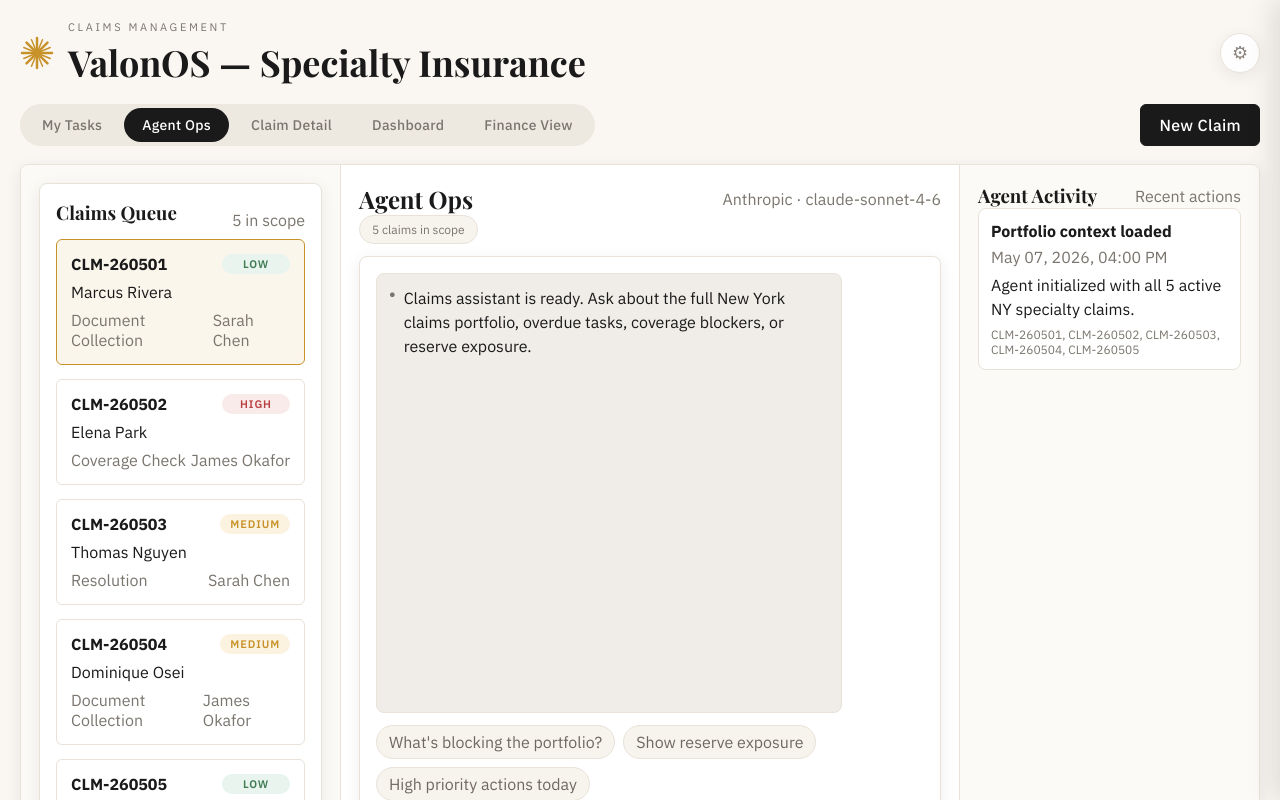
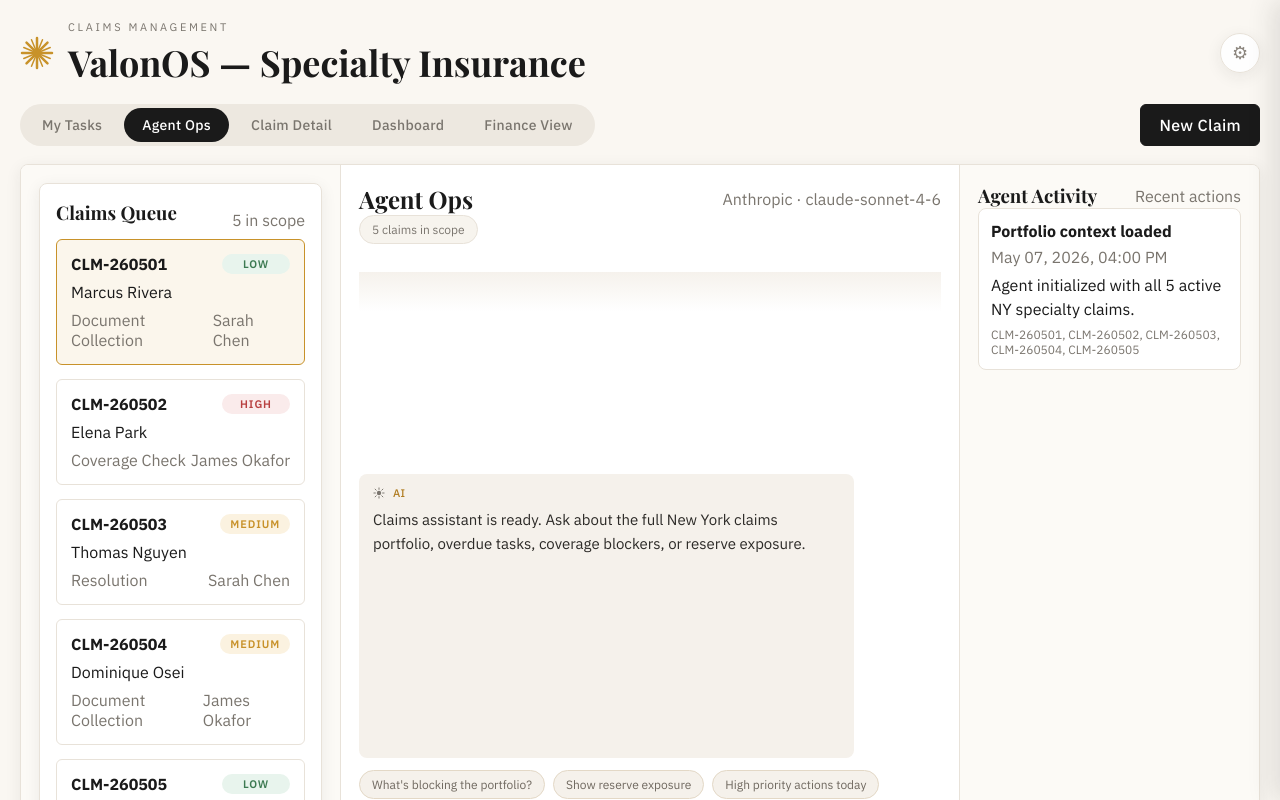
Before and after one commit to roycclu/valon-insurance, a React (Vite) app: page / in a window 1280 px wide. Both pictures are taken after a click on the button "Agent Ops". Shown: the top 800 px of the page. Built offline with nearby package versions, Linux system fonts and the light colour scheme.

Commit message:
Latest fix

```diff
--- a/src/App.jsx
+++ b/src/App.jsx
@@ -31,6 +31,34 @@ const AGENT_PROMPTS = [
   "High priority actions today",
 ];
 
+// Safely extract a display string from a message content value.
+// Handles plain strings, Claude content-block arrays [{type:"text",text:"..."}],
+// and any other unexpected value that might end up in localStorage.
+function safeText(content) {
+  if (typeof content === "string") return content;
+  if (Array.isArray(content)) {
+    return content
+      .filter((block) => block?.type === "text")
+      .map((block) => block?.text ?? "")
+      .join("\n");
+  }
+  return "";
+}
+
+function SunburstIcon() {
+  return (
+    <svg className="agent-avatar-icon" viewBox="0 0 12 12" aria-hidden="true">
+      <circle cx="6" cy="6" r="2.2" fill="currentColor" />
+      <path
+        d="M6 0.9v1.5M6 9.6v1.5M0.9 6h1.5M9.6 6h1.5M2.1 2.1l1.1 1.1M8.8 8.8l1.1 1.1M9.9 2.1L8.8 3.2M3.2 8.8L2.1 9.9"
+        stroke="currentColor"
+        strokeWidth="0.95"
+        strokeLinecap="round"
+      />
+    </svg>
+  );
+}
+
 function App() {
   const [claims, setClaims] = useState([]);
   const [hydrated, setHydrated] = useState(false);
@@ -58,7 +86,10 @@ function App() {
     const nextClaims = storedClaims ? JSON.parse(storedClaims) : SAMPLE_CLAIMS;
     const nextTasks = storedTasks ? JSON.parse(storedTasks) : {};
     const nextChat = storedChat
-      ? JSON.parse(storedChat)
+      ? JSON.parse(storedChat).map((msg) => ({
+          ...msg,
+          content: safeText(msg.content),
+        }))
       : [
           {
             role: "assistant",
@@ -752,14 +783,35 @@ function App() {
                     <div className="agent-chat-history">
                       {chatMessages.map((message, index) => (
                         <div className={`chat-bubble ${message.role}`} key={`${message.role}-${index}`}>
-                          <p>
-                            {message.role === "assistant" ? <span className="agent-dot" aria-hidden="true">●</span> : null}
-                            {message.content}
-                          </p>
+                          <div className="chat-message-meta">
+                            {message.role === "assistant" ? (
+                              <>
+                                <span className="chat-avatar agent-avatar">
+                                  <SunburstIcon />
+                                </span>
+                                <strong className="chat-meta-label">AI</strong>
+                              </>
+                            ) : (
+                              <>
+                                <span className="chat-avatar user-avatar" />
+                                <strong className="chat-meta-label">You</strong>
+                              </>
+                            )}
+                          </div>
+                          <p>{safeText(message.content)}</p>
                           {message.meta ? <span>{message.meta}</span> : null}
                         </div>
                       ))}
-                      {chatLoading ? <div className="typing-indicator">{providerLabel(llmProvider)} is reviewing the full claims portfolio...</div> : null}
+                      {chatLoading ? (
+                        <div className="typing-indicator">
+                          <div className="typing-dots" aria-hidden="true">
+                            <span />
+                            <span />
+                            <span />
+                          </div>
+                          <span>AI is thinking...</span>
+                        </div>
+                      ) : null}
                     </div>
                     {chatError ? <div className="chat-error">{chatError}</div> : null}
                     <div className="prompt-pill-row">
@@ -774,13 +826,22 @@ function App() {
                         ref={chatInputRef}
                         className="chat-inline-input"
                         rows={1}
-                        placeholder="Ask about blockers, exposure, or next actions."
+                        placeholder="Ask about blockers, exposure, or next actions..."
                         value={chatDraft}
                         onChange={handleChatInputChange}
                         onKeyDown={handleChatKeyDown}
                       />
-                      <button className="chat-send-button" type="submit">
-                        →
+                      <button aria-label="Send message" className="chat-send-button" type="submit">
+                        <svg viewBox="0 0 16 16" aria-hidden="true">
+                          <path
+                            d="M3 8h8.2M8.4 3.4 13 8l-4.6 4.6"
+                            fill="none"
+                            stroke="currentColor"
+                            strokeWidth="1.6"
+                            strokeLinecap="round"
+                            strokeLinejoin="round"
+                          />
+                        </svg>
                       </button>
                     </form>
                   </div>
@@ -797,7 +858,7 @@ function App() {
                         <strong>{item.title}</strong>
                         <span>{formatDateTime(item.timestamp)}</span>
                         <p>{item.detail}</p>
-                        <small>{item.claims.join(", ")}</small>
+                        <small>{(item.claims ?? []).map((c) => typeof c === "string" ? c : (c?.claimId ?? "")).join(", ")}</small>
                       </div>
                     ))}
                   </div>
@@ -842,19 +903,41 @@ function App() {
               <div className="chat-messages">
                 {chatMessages.map((message, index) => (
                   <div className={`chat-bubble ${message.role}`} key={`${message.role}-${index}`}>
-                    <p>
-                      {message.role === "assistant" ? <span className="agent-dot" aria-hidden="true">●</span> : null}
-                      {message.content}
-                    </p>
+                    <div className="chat-message-meta">
+                      {message.role === "assistant" ? (
+                        <>
+                          <span className="chat-avatar agent-avatar">
+                            <SunburstIcon />
+                          </span>
+                          <strong className="chat-meta-label">AI</strong>
+                        </>
+                      ) : (
+                        <>
+                          <span className="chat-avatar user-avatar" />
+                          <strong className="chat-meta-label">You</strong>
+                        </>
+                      )}
+                    </div>
+                    <p>{safeText(message.content)}</p>
                     {message.meta ? <span>{message.meta}</span> : null}
                   </div>
                 ))}
-                {chatLoading ? <div className="typing-indicator">{providerLabel(llmProvider)} is reviewing claims context...</div> : null}
+                {chatLoading ? (
+                  <div className="typing-indicator">
+                    <div className="typing-dots" aria-hidden="true">
+                      <span />
+                      <span />
+                      <span />
+                    </div>
+                    <span>AI is thinking...</span>
+                  </div>
+                ) : null}
               </div>
               {chatError ? <div className="chat-error">{chatError}</div> : null}
               <form className="chat-form" onSubmit={sendChat}>
                 <textarea
-                  placeholder="Ask about overdue claims, missing documents, priorities, or stage timing."
+                  onKeyDown={handleChatKeyDown}
+                  placeholder="Ask about blockers, exposure, or next actions..."
                   value={chatDraft}
                   onChange={(event) => setChatDraft(event.target.value)}
                 />
--- a/src/styles.css
+++ b/src/styles.css
@@ -14,6 +14,30 @@
   --yellow: #C8922A;
   --red: #B84040;
   --shadow: 0 4px 16px rgba(44, 42, 39, 0.08);
+}
+
+@keyframes chatFadeIn {
+  from {
+    opacity: 0;
+    transform: translateY(8px);
+  }
+  to {
+    opacity: 1;
+    transform: translateY(0);
+  }
+}
+
+@keyframes typingPulse {
+  0%,
+  80%,
+  100% {
+    opacity: 0.35;
+    transform: scale(0.9);
+  }
+  40% {
+    opacity: 1;
+    transform: scale(1);
+  }
 }
 
 * {
@@ -763,50 +787,110 @@ h4 {
 }
 
 .chat-bubble {
-  border: 1px solid var(--line);
-  padding: 12px;
-  background: #ffffff;
+  padding: 12px 14px;
   border-radius: 8px;
   max-width: 85%;
   justify-self: start;
+  animation: chatFadeIn 200ms ease;
 }
 
 .chat-bubble.assistant {
-  background: #F0EDE8;
-  border-color: #E8E2D9;
+  background: #F5F1EB;
+  border: none;
 }
 
 .chat-bubble.user {
   background: #ffffff;
   color: #1A1A1A;
-  border-color: var(--line);
+  border: 1px solid #E8E3DC;
   justify-self: end;
 }
 
 .chat-bubble p {
-  display: flex;
-  align-items: flex-start;
-  gap: 8px;
+  margin: 0;
+  color: #2C2A27;
+  font-size: 15px;
+  line-height: 1.6;
 }
 
-.agent-dot {
+.chat-message-meta {
+  display: flex;
+  align-items: center;
+  gap: 8px;
+  margin-bottom: 8px;
+}
+
+.chat-avatar {
+  display: inline-flex;
+  align-items: center;
+  justify-content: center;
+  width: 12px;
+  height: 12px;
+  flex-shrink: 0;
+}
+
+.agent-avatar {
   color: var(--amber);
+}
+
+.agent-avatar-icon {
+  width: 12px;
+  height: 12px;
+}
+
+.user-avatar {
+  border-radius: 50%;
+  background: #B8B1A8;
+}
+
+.chat-meta-label {
+  color: #B07C20;
   font-size: 11px;
-  line-height: 1.6;
-  flex-shrink: 0;
+  font-weight: 500;
+  letter-spacing: 0.02em;
 }
 
 .typing-indicator,
 .chat-error {
-  border: 1px solid var(--line);
-  padding: 10px 12px;
   border-radius: 6px;
 }
 
+.typing-indicator {
+  display: inline-flex;
+  align-items: center;
+  gap: 10px;
+  padding: 4px 2px;
+  color: var(--text-dim);
+  font-size: 12px;
+}
+
+.typing-dots {
+  display: inline-flex;
+  gap: 4px;
+}
+
+.typing-dots span {
+  width: 6px;
+  height: 6px;
+  border-radius: 50%;
+  background: var(--amber);
+  animation: typingPulse 1s infinite ease-in-out;
+}
+
+.typing-dots span:nth-child(2) {
+  animation-delay: 0.16s;
+}
+
+.typing-dots span:nth-child(3) {
+  animation-delay: 0.32s;
+}
+
 .chat-error {
+  border: 1px solid var(--line);
   color: var(--red);
   background: #FDF5F5;
   margin-bottom: 12px;
+  padding: 10px 12px;
 }
 
 .chat-form {
@@ -872,11 +956,9 @@ h4 {
 }
 
 .agent-chat-panel {
-  border: 1px solid var(--line);
-  background: #ffffff;
+  background: transparent;
   border-radius: 8px;
-  box-shadow: var(--shadow);
-  padding: 16px;
+  padding: 0;
   display: grid;
   grid-template-rows: minmax(0, 1fr) auto auto;
   gap: 12px;
@@ -888,47 +970,84 @@ h4 {
   gap: 12px;
   min-height: 0;
   overflow: auto;
+  scroll-behavior: smooth;
+  padding: 16px 0 0;
+  position: relative;
+}
+
+.agent-chat-history::before {
+  content: "";
+  position: sticky;
+  top: 0;
+  display: block;
+  height: 40px;
+  margin-bottom: -40px;
+  background: linear-gradient(180deg, rgba(245, 241, 235, 0.95), rgba(245, 241, 235, 0));
+  pointer-events: none;
+  z-index: 1;
 }
 
 .prompt-pill-row {
   display: flex;
   flex-wrap: wrap;
   gap: 8px;
+  justify-content: flex-start;
 }
 
 .prompt-pill {
-  border: 1px solid var(--line);
-  background: #F7F4EE;
+  border: 1px solid #E3D8C6;
+  background: #F5F1EB;
   color: #6F685F;
   padding: 6px 12px;
-  border-radius: 999px;
+  border-radius: 20px;
+  font-size: 12px;
   cursor: pointer;
+  transition: background-color 0.15s ease, border-color 0.15s ease;
+}
+
+.prompt-pill:hover {
+  background: #FBF8F4;
+  border-color: #D2C2A9;
 }
 
 .chat-inline-form {
   display: grid;
-  grid-template-columns: minmax(0, 1fr) 42px;
-  gap: 10px;
+  grid-template-columns: minmax(0, 1fr) 32px;
+  gap: 12px;
   align-items: end;
+  padding: 14px 16px;
+  background: #F8F5F0;
+  border-top: 1px solid #E8E3DC;
+  border-radius: 0 0 8px 8px;
 }
 
 .chat-inline-input {
-  min-height: 44px;
+  min-height: 36px;
   max-height: 96px;
   resize: none;
   overflow-y: auto;
-  border-radius: 22px;
-  padding: 12px 14px;
+  border: none;
+  background: transparent;
+  padding: 0;
+  border-radius: 0;
 }
 
 .chat-send-button {
-  width: 42px;
-  height: 42px;
+  width: 32px;
+  height: 32px;
   border: none;
   border-radius: 50%;
-  background: #1A1A1A;
+  background: #C8922A;
   color: #ffffff;
   cursor: pointer;
+  display: inline-flex;
+  align-items: center;
+  justify-content: center;
+}
+
+.chat-send-button svg {
+  width: 16px;
+  height: 16px;
 }
 
 .activity-item,
```
